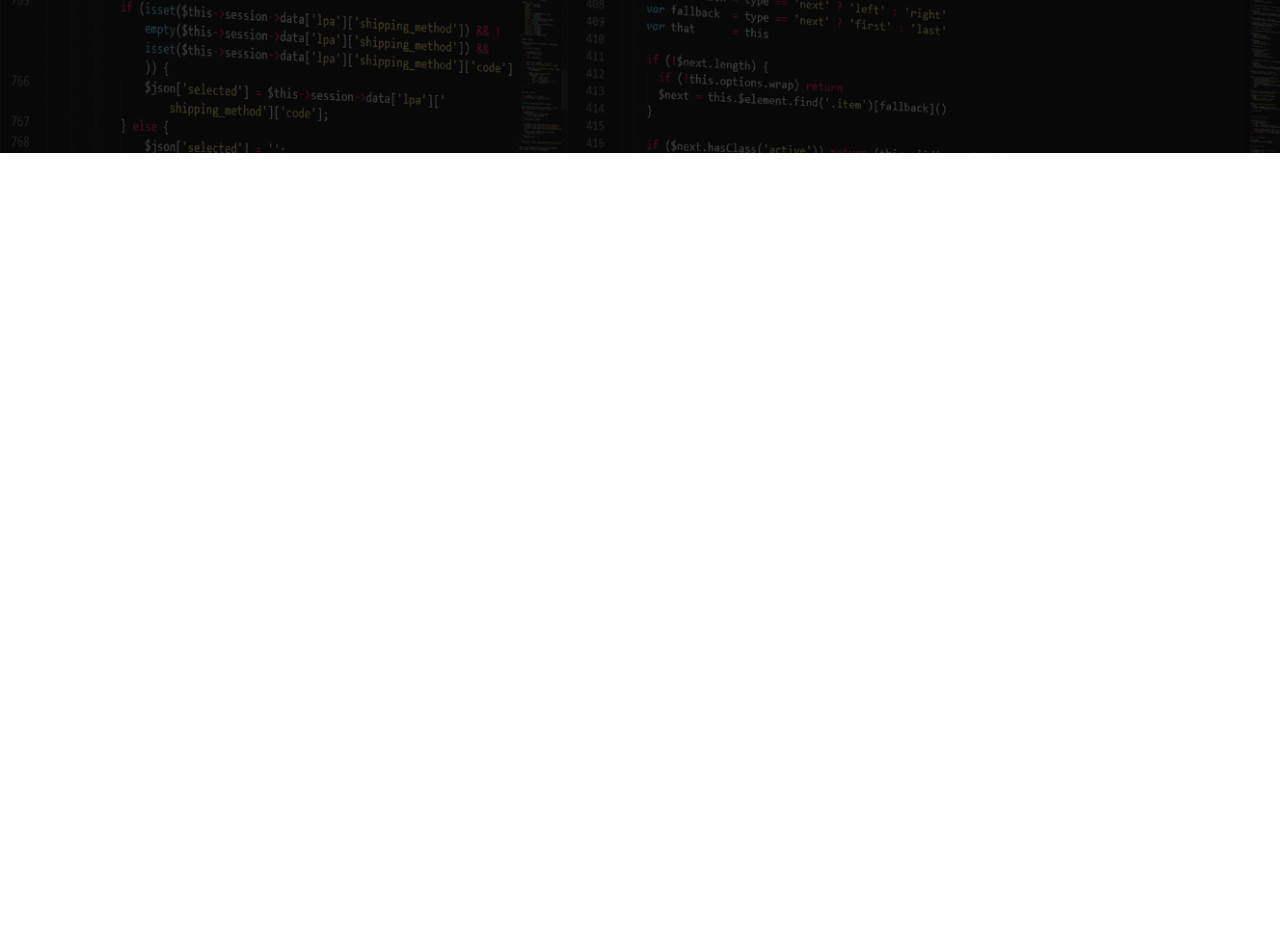
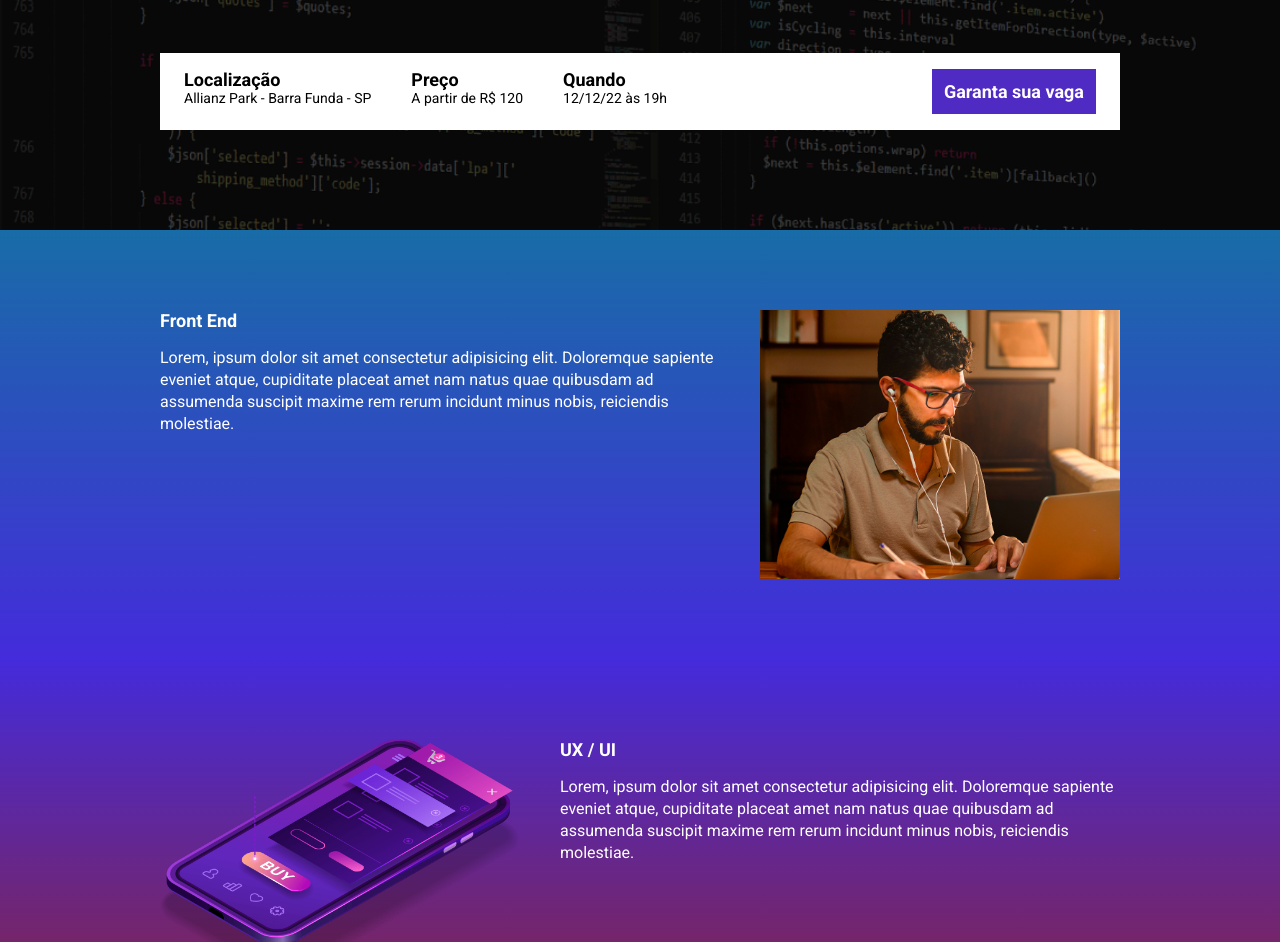
Before and after one commit to jrampo/EVENTs, a website built with Parcel: page src/index.html in a window 1280 px wide. Shown: the part 331-1273 px from the top of the page. Before the commit the page ends 800 px from the top, so only its background shows below. Built offline with nearby package versions, Linux system fonts and the light colour scheme.

Commit message:
timer set - final layout

```diff
--- a/src/index.html
+++ b/src/index.html
@@ -11,17 +11,98 @@
       rel="stylesheet"
     />
     <link rel="stylesheet" href="./styles/main.scss" />
+    <link rel="stylesheet" href="https://unpkg.com/aos@next/dist/aos.css" />
   </head>
   <body>
     <header class="hero">
       <div class="container">
         <img class="hero__logo" src="./images/ebac_logo.svg" alt="Ebac" />
         <p class="hero__text">
-          O maior evento de tecnologia do Brasil começa em 10d 20h 32m 43s
+          O maior evento de tecnologia do Brasil começa em
+          <span id="contador"></span>
         </p>
+      </div>
+
+      <div class="infos-bar">
+        <ul class="infos-bar__infos">
+          <li class="infos-bar__infos__item">
+            <b>Localização</b>
+            Allianz Park - Barra Funda - SP
+          </li>
+          <li class="infos-bar__infos__item">
+            <b>Preço</b>
+            A partir de R$ 120
+          </li>
+          <li class="infos-bar__infos__item">
+            <b>Quando</b>
+            12/12/22 às 19h
+          </li>
+        </ul>
+        <a class="button button--primary" href="">Garanta sua vaga</a>
       </div>
     </header>
 
+    <section class="event event--frontend">
+      <div class="container" data-aos="fade-right">
+        <div class="event__details">
+          <h2 class="event__details__title">Front End</h2>
+          <p class="event__details__description">
+            Lorem, ipsum dolor sit amet consectetur adipisicing elit. Doloremque
+            sapiente eveniet atque, cupiditate placeat amet nam natus quae
+            quibusdam ad assumenda suscipit maxime rem rerum incidunt minus
+            nobis, reiciendis molestiae.
+          </p>
+        </div>
+        <img class="event__image" src="./images/frontend.png" alt="FrontEnd" />
+      </div>
+    </section>
+
+    <section class="event event--ux-ui event--image-left">
+      <div class="container" data-aos="fade-left">
+        <div class="event__details">
+          <h2 class="event__details__title">UX / UI</h2>
+          <p class="event__details__description">
+            Lorem, ipsum dolor sit amet consectetur adipisicing elit. Doloremque
+            sapiente eveniet atque, cupiditate placeat amet nam natus quae
+            quibusdam ad assumenda suscipit maxime rem rerum incidunt minus
+            nobis, reiciendis molestiae.
+          </p>
+        </div>
+        <img class="event__image" src="./images/ui-ux.png" alt="UX UI" />
+      </div>
+    </section>
+
+    <section class="event event--data-science">
+      <div class="container" data-aos="fade-right">
+        <div class="event__details">
+          <h2 class="event__details__title">Data Science</h2>
+          <p class="event__details__description">
+            Lorem, ipsum dolor sit amet consectetur adipisicing elit. Doloremque
+            sapiente eveniet atque, cupiditate placeat amet nam natus quae
+            quibusdam ad assumenda suscipit maxime rem rerum incidunt minus
+            nobis, reiciendis molestiae.
+          </p>
+        </div>
+        <img class="event__image" src="./images/data.png" alt="Data Science" />
+      </div>
+    </section>
+
+    <section class="event event--backend event--image-left">
+      <div class="container" data-aos="fade-left">
+        <div class="event__details">
+          <h2 class="event__details__title">Back End</h2>
+          <p class="event__details__description">
+            Lorem, ipsum dolor sit amet consectetur adipisicing elit. Doloremque
+            sapiente eveniet atque, cupiditate placeat amet nam natus quae
+            quibusdam ad assumenda suscipit maxime rem rerum incidunt minus
+            nobis, reiciendis molestiae.
+          </p>
+        </div>
+        <img class="event__image" src="./images/backend.png" alt="BackEnd" />
+      </div>
+    </section>
+
+    <script src="https://unpkg.com/aos@next/dist/aos.js"></script>
     <script src="scripts/main.js"></script>
   </body>
 </html>
--- a/src/scripts/main.js
+++ b/src/scripts/main.js
@@ -1 +1,28 @@
-console.log('agr vai?')
+AOS.init();
+
+const dataDoEvento = new Date("Apr 12, 2024 19:00")
+const timeStampDoEvento = dataDoEvento.getTime()
+
+const contaAsHoras = setInterval (function () {
+    const agora = new Date()
+    const timeStampAtual = agora.getTime()
+
+    const distanciaAteOEvento = timeStampDoEvento - timeStampAtual
+
+    const diaEmMs = 1000 * 60 * 60 * 24
+    const horasEmMs = 1000 * 60 * 60
+    const minutoEmMs = 1000 * 60
+
+    const diasAteOEvento = Math.floor(distanciaAteOEvento / diaEmMs)
+    const horasAteOEvento = Math.floor((distanciaAteOEvento % diaEmMs) / horasEmMs)
+    const minutosAteOEvento = Math.floor((distanciaAteOEvento % horasEmMs) / minutoEmMs)
+    const segundosAteOEvento = Math.floor((distanciaAteOEvento % minutoEmMs) / 1000)
+
+    document.getElementById('contador').innerHTML = `${diasAteOEvento}d ${horasAteOEvento}h ${minutosAteOEvento}m ${segundosAteOEvento}s`
+
+    if (distanciaAteOEvento < 0){
+        clearInterval(contaAsHoras)
+        document.getElementById('contador').innerHTML = 'Evento expirado'
+    }
+
+}, 1000)
--- /dev/null
+++ b/src/styles/_event.scss
@@ -0,0 +1,63 @@
+@use "variables";
+
+.event {
+  padding: 80px 0;
+
+  &--frontend {
+    background-image: linear-gradient(variables.$blue1, variables.$blue2);
+  }
+
+  &--ux-ui {
+    background-image: linear-gradient(variables.$blue2, variables.$pink);
+  }
+
+  &--data-science {
+    background-image: linear-gradient(variables.$pink, variables.$yellow);
+  }
+
+  &--backend {
+    background-image: linear-gradient(variables.$yellow, variables.$pink);
+  }
+
+  &--image-left {
+    .container {
+      flex-direction: row-reverse;
+    }
+  }
+
+  .container {
+    display: flex;
+    gap: 40px;
+  }
+
+  &__image {
+    max-width: 360px;
+  }
+
+  &__details {
+    &__title {
+      font-size: 18px;
+      font-weight: bold;
+      margin-bottom: 16px;
+    }
+
+    &__description {
+      line-height: 22px;
+    }
+  }
+
+  @media (max-width: 640px) {
+    .container {
+      display: block;
+      margin-right: 0;
+    }
+
+    &__image {
+      margin-top: 28px;
+    }
+
+    &__details {
+      margin-right: 16px;
+    }
+  }
+}
--- a/src/styles/_hero.scss
+++ b/src/styles/_hero.scss
@@ -1,3 +1,5 @@
+@use "variables";
+
 .hero {
   padding-top: 64px;
   padding-bottom: 100px;
@@ -16,7 +18,7 @@
     left: 0;
     width: 100%;
     height: 100%;
-    background-color: #000;
+    background-color: variables.$secondaryTextColor;
     content: "";
     opacity: 0.7;
   }
--- /dev/null
+++ b/src/styles/_variables.scss
@@ -0,0 +1,8 @@
+$textColor: #fff;
+$secondaryTextColor: #000;
+
+$blue1: #186ca7;
+$blue2: #442bdb;
+$pink: #89223b;
+$yellow: #9c791d;
+$purple: #4f2ac3;
--- /dev/null
+++ b/src/styles/components/_buttons.scss
@@ -0,0 +1,25 @@
+@use "../variables";
+
+.button {
+  padding: 12px;
+  font-size: 18px;
+  font-weight: bold;
+  text-decoration: none;
+  text-align: center;
+  white-space: nowrap;
+
+  &--primary {
+    color: #fff;
+    background-color: variables.$purple;
+  }
+
+  @media (max-width: 640px) {
+    display: block;
+    width: 100%;
+  }
+
+  @media (max-width: 1024px) {
+    display: flex;
+    align-items: center;
+  }
+}
--- /dev/null
+++ b/src/styles/components/_infosbar.scss
@@ -0,0 +1,53 @@
+@use "../variables";
+
+.infos-bar {
+  padding: 16px 24px;
+  background-color: variables.$textColor;
+  max-width: 960px;
+  width: 100%;
+  margin: 0 auto;
+  display: flex;
+  justify-content: space-between;
+
+  @media (max-width: 640px) {
+    max-width: 80%;
+  }
+
+  @media (max-width: 1024px) {
+    max-width: 90%;
+  }
+
+  &__infos {
+    display: flex;
+    gap: 40px;
+
+    &__item {
+      font-size: 14px;
+      color: variables.$secondaryTextColor;
+
+      b {
+        color: #000;
+        font-size: 18px;
+        display: block;
+      }
+    }
+  }
+
+  @media (max-width: 640px) {
+    display: block;
+
+    &__infos {
+      display: block;
+
+      &__item {
+        margin-bottom: 24px;
+      }
+    }
+  }
+
+  @media (max-width: 1024px) {
+    &__infos {
+      gap: 16px;
+    }
+  }
+}
--- a/src/styles/main.scss
+++ b/src/styles/main.scss
@@ -1,11 +1,17 @@
 @use "hero";
+@use "event";
+@use "variables";
+@use "components/infosbar";
+@use "components/buttons";
 
 * {
   margin: 0;
   padding: 0;
   box-sizing: border-box;
   font-family: Roboto, sans-serif;
-  color: #fff;
+  color: variables.$textColor;
+  list-style: none;
+  position: relative;
 }
 
 .container {
```
